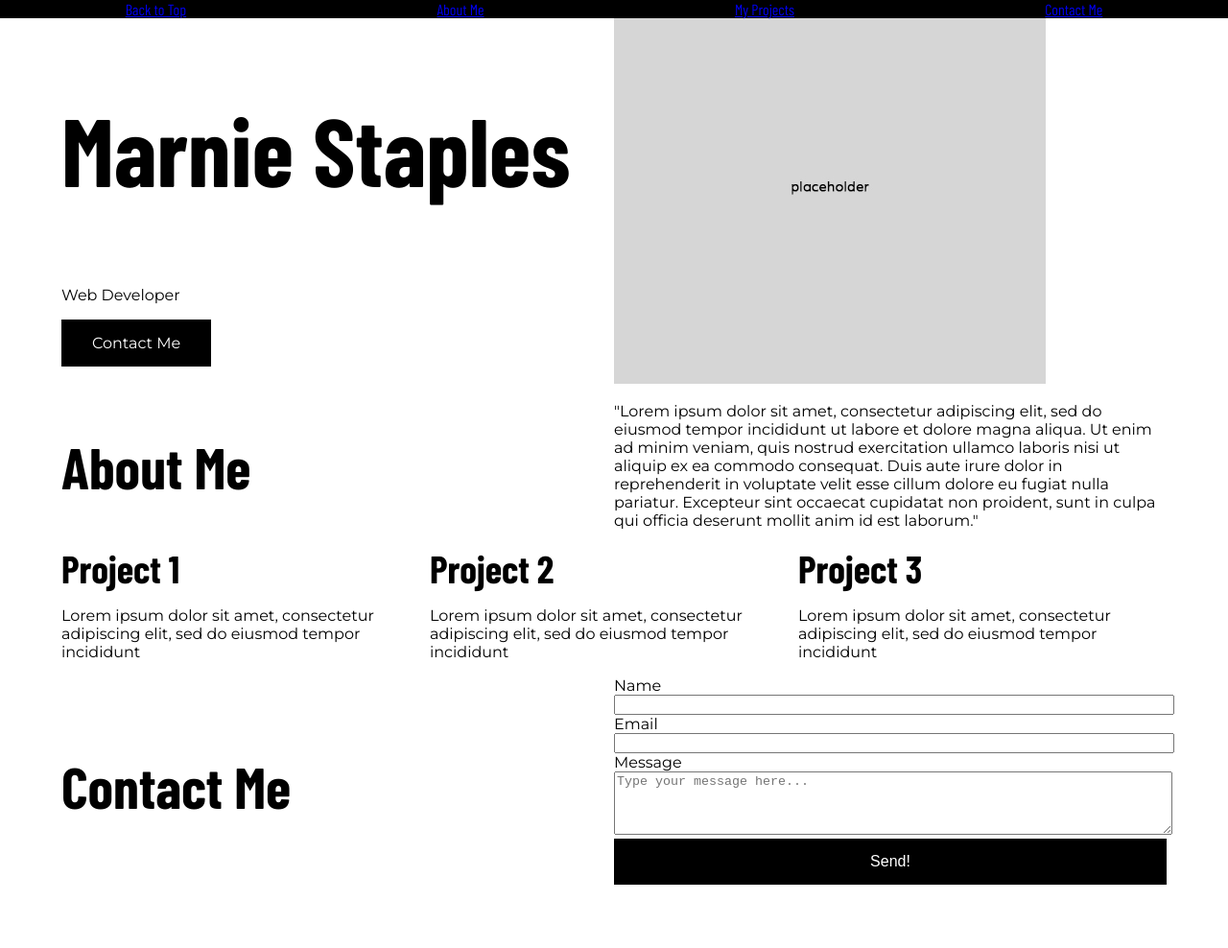
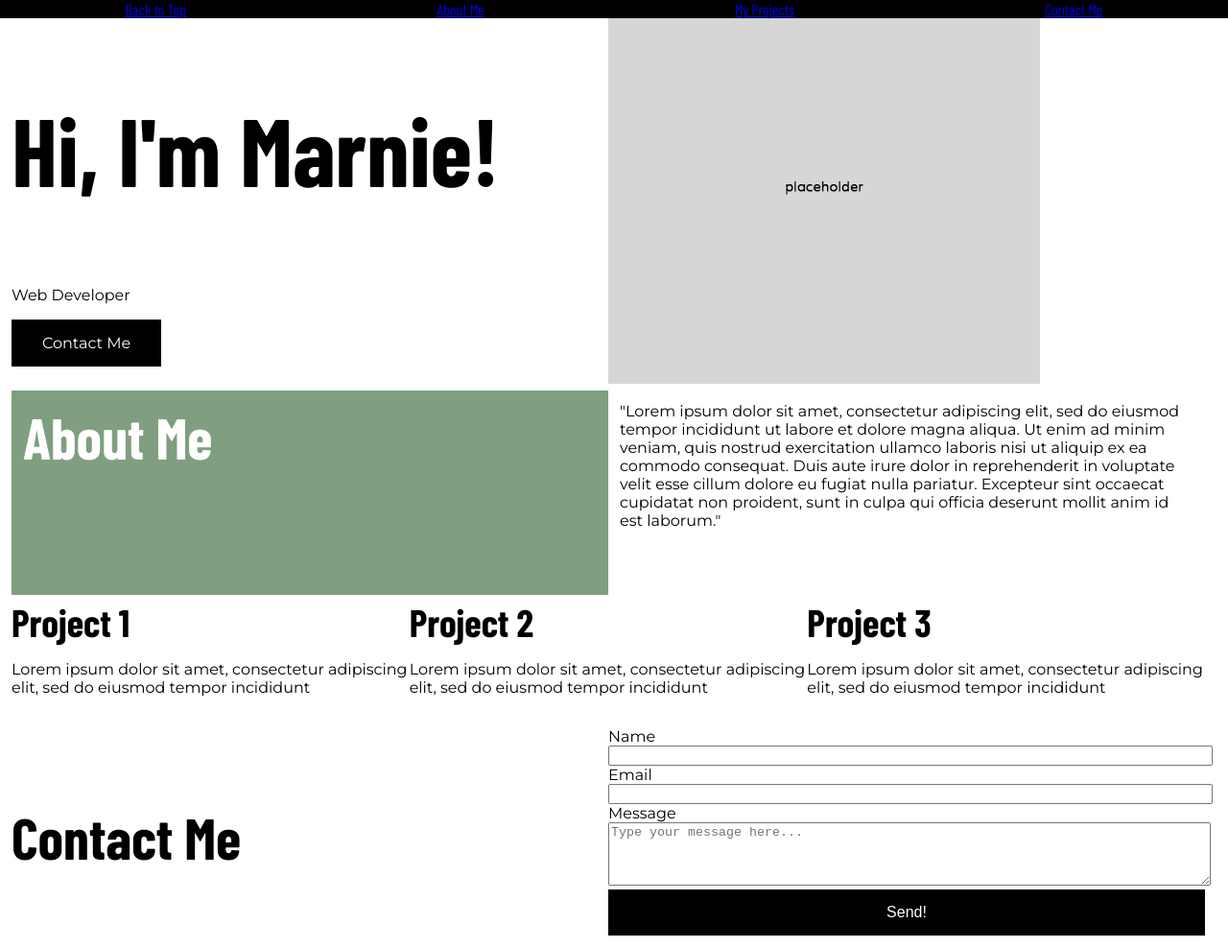
Before and after one commit to marniejs/portfolio-website, a plain HTML site: page index.html in a window 1280 px wide. Shown: the whole page at 96% size. Before the commit the page ends 932 px from the top, so only its background shows below. Drawn offline with nearby package versions, Linux system fonts and the light colour scheme; a web font is replaced by a local one.

Commit message:
adjust section margins/padding

```diff
--- a/index.html
+++ b/index.html
@@ -22,7 +22,7 @@
 
     <section id="hero">
         <div id="hero-text">
-            <h1>Marnie Staples</h1>
+            <h1>Hi, I'm Marnie!</h1>
             <p>Web Developer</p>
             <button>Contact Me</button>
         </div>
--- a/styles.css
+++ b/styles.css
@@ -58,10 +58,9 @@ a:visited {
 section {
     display: grid;
     grid-template-columns: repeat(auto-fit, minmax(240px, 1fr));
-    padding: 0 5vw 0 5vw;
-    margin: 0;
+    padding: 0 12px 0 12px;
+    margin: 0 12px 16px 0;
     align-items: center;
-
 }
 
 form {
@@ -89,3 +88,15 @@ button:hover, input[type="submit"]:hover {
     background-color: var(--contrast-color);
     color: var(--dark-color);
 }
+
+#about-me-head {
+    background-color: var(--contrast-color);
+    color: var(--light-color);
+    height: 100%;
+    padding: 12px;
+}
+
+#about-me-body {
+    height: 100%;
+    padding: 12px;
+}
```
